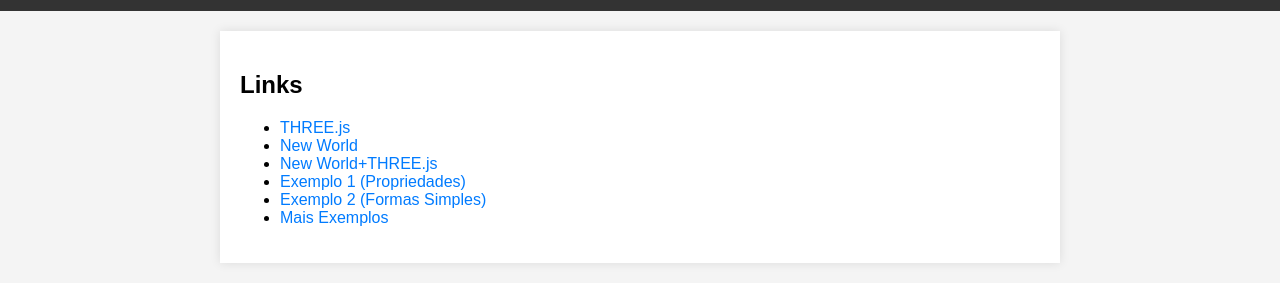
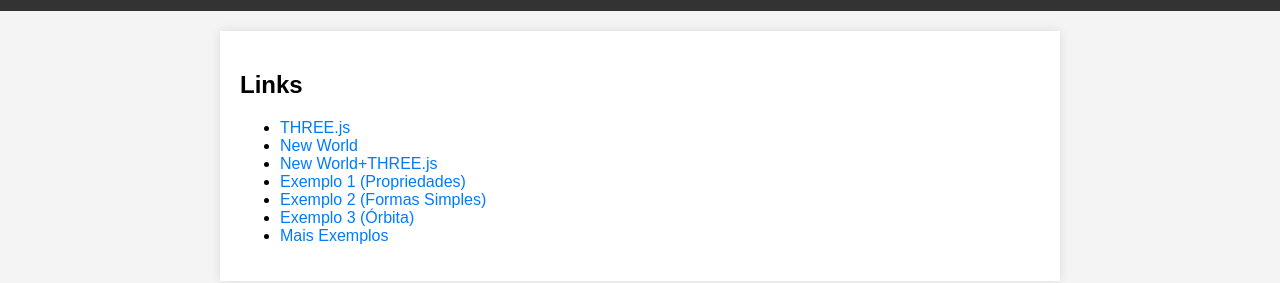
Before and after one commit to ASRSQ/cannon-examples, a website: page index.html in a window 1280 px wide. Shown: the part 89-372 px from the top of the page. Drawn offline with Linux system fonts and the light colour scheme.

Commit message:
novos links

```diff
--- a/index.html
+++ b/index.html
@@ -51,6 +51,7 @@
             <li><a href="/new_world_3js.html" target="_blank">New World+THREE.js</a></li>
             <li><a href="/exemplo1.html" target="_blank">Exemplo 1 (Propriedades)</a></li>
             <li><a href="/formas.html" target="_blank">Exemplo 2 (Formas Simples)</a></li>
+            <li><a href="/formas.html" target="_blank">Exemplo 3 (Órbita)</a></li>
             <li><a href="https://pmndrs.github.io/cannon-es/" target="_blank">Mais Exemplos</a></li>
             <!-- Adicione mais links conforme necessário -->
         </ul>
```
